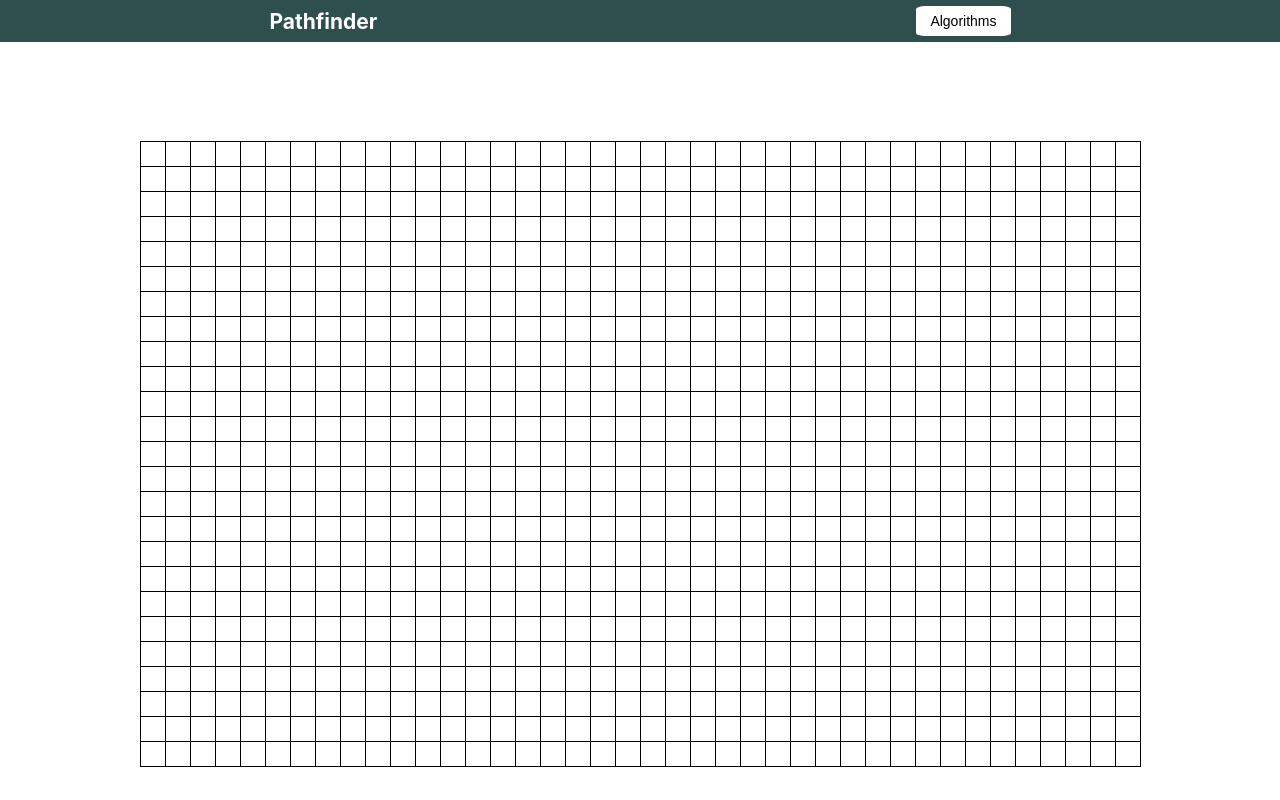
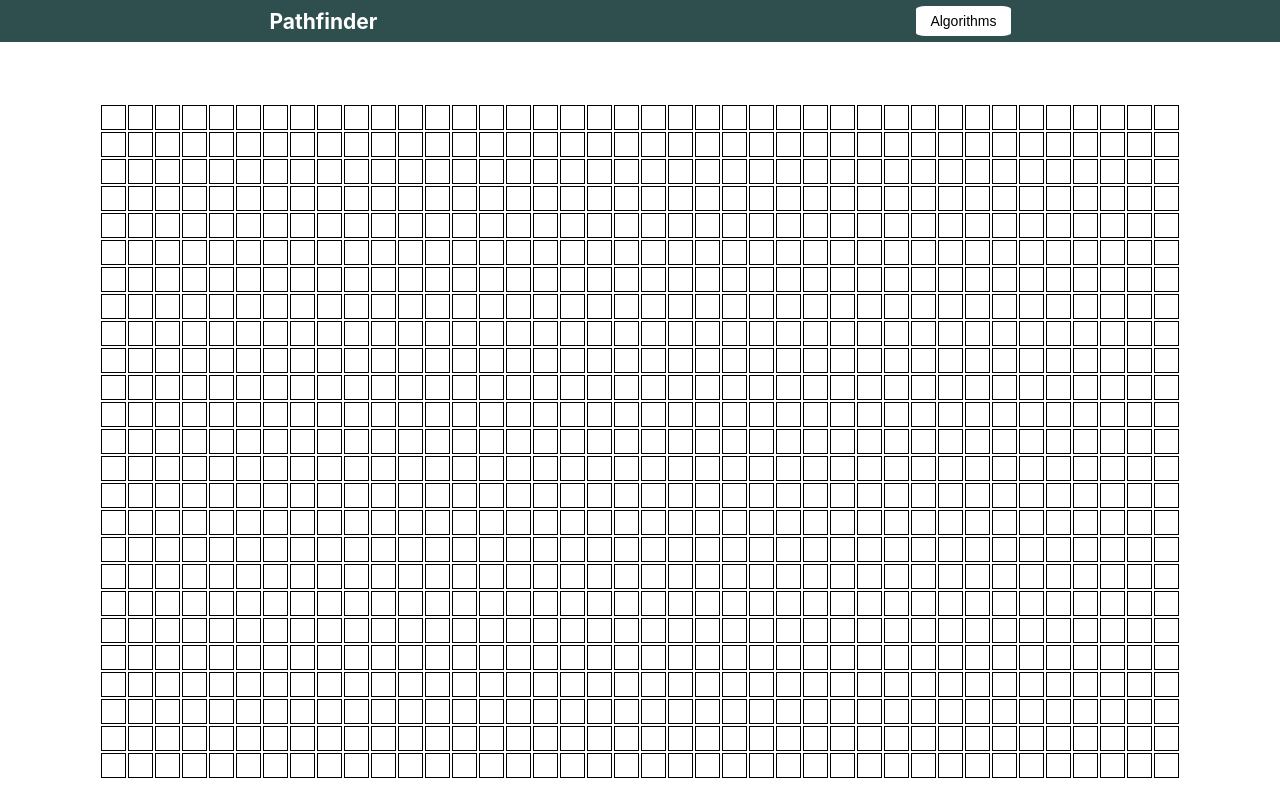
Before and after one commit to carokrny/pathfinder, a React (Create React App) app: page / in a window 1280 px wide. Built offline with nearby package versions, Linux system fonts and the light colour scheme; the HTML template or start-up script is replaced by a standard one.

Commit message:
Split Grid component functionality into Grid and GridWrapper components where Grid receives size in props from GridWrapper

```diff
--- a/src/App/index.tsx
+++ b/src/App/index.tsx
@@ -1,5 +1,5 @@
 import React from 'react';
-import Grid from '../Grid';
+import GridWrapper from '../Grid/GridWrapper';
 import Nav from '../Nav';
 import './App.css';
 
@@ -7,7 +7,7 @@ function App() {
   return (
     <div className="App" id="app">
       <Nav/>
-      <Grid/>
+      <GridWrapper/>
     </div>
   );
 }
--- a/src/Grid/Grid.css
+++ b/src/Grid/Grid.css
@@ -1,4 +1,4 @@
-#grid {
+.grid {
     height: auto;
     width: 100%;
     display: flex;
@@ -6,7 +6,7 @@
     justify-content: center;
 }
 
-#grid table{
+.grid table{
     height: 100%;
     max-width: 100%;
     border-spacing: 0;
--- /dev/null
+++ b/src/Grid/Grid.tsx
@@ -0,0 +1,42 @@
+import React from 'react';
+import './Grid.css';
+
+type GridProps = {
+  rows: number;
+  cols: number;
+}
+
+function Grid({ rows, cols }: GridProps) {
+
+  // placeholder for data of whick squares are walls, etc.
+  const data: any[][] = [];
+  for(let i = 0; i<rows; i++) {
+    let temp: any[] = [];
+    for(let j = 0; j<cols; j++) {
+      temp.push(0);
+    }
+    data.push(temp);
+  }
+
+
+  // return jsx with grid
+  return (
+    <table className="grid">
+      <tbody>
+      {data.map((currentRow, r) => {
+        return (
+          <tr id={`row${r}`} key={`row${r}`}>
+            {currentRow.map((item, c) => {
+              return (
+                <td className="block empty" id={`${r}-${c}`} key={`${r}-${c}`}>{/*`${r}-${c}`*/}</td>
+              )
+          })}
+          </tr>
+        )
+      })}
+      </tbody>
+    </table>
+  );
+}
+
+export default Grid;
--- /dev/null
+++ b/src/Grid/GridWrapper.tsx
@@ -0,0 +1,58 @@
+import React, { useState, useEffect, useRef } from 'react';
+import Grid from './Grid';
+import './Grid.css';
+
+// arbitrary size of each block in grid
+const blockSize = 25;
+
+function GridWrapper() {
+    // use state hook to enable grid sizing based on window size
+    // initially set to zero since useState runs before components mount
+    const [size, setSize] = useState({cols: 0, rows: 0});
+
+    const wrapper = useRef<HTMLDivElement>(null);
+
+    // Helper function to get size of parent element
+    function getSize(): {cols: number, rows: number} {
+        if (!wrapper || !wrapper.current) return {cols: 0, rows: 0}
+
+        // grab parent element from ref
+        const parent = wrapper.current.parentElement;
+
+        if (!parent) return {cols: 0, rows: 0}
+
+        // arbitrarily make rows and cols cover 80% of parent element
+        const cols = Math.floor(parent.clientWidth * .8 / blockSize);
+        const rows = Math.floor(parent.clientHeight * .8 / blockSize);
+
+        return { rows, cols };
+    }
+
+    // use effect hook to resize grid when window resizes
+    useEffect(() => {
+        function handleResize() {
+            setSize(getSize());
+        }
+
+        // calling handleResize in useEffect to get around initial load error
+        // since useEffect is called after all components mount.
+        handleResize();
+
+        // add event listener
+        window.addEventListener('resize', handleResize);
+
+        return () => {
+        // remove event listener
+        window.removeEventListener('resize', handleResize);
+        }
+    }, []);
+
+    // return jsx with grid
+    return (
+        <div className="grid-wrapper" ref={wrapper}>
+            <Grid rows={size.rows} cols={size.cols} />
+        </div>
+    );
+}
+
+export default GridWrapper;
--- a/src/Grid/index.tsx
+++ /dev/null
@@ -1,80 +0,0 @@
-import React, { useState, useEffect } from 'react';
-import './Grid.css';
-
-// arbitrary size of each block in grid
-const blockSize = 25;
-
-function Grid() {
-  // use state hook to enable grid sizing based on window size
-  // initially set to zero since useState runs before components mount
-  const [size, setSize] = useState({cols: 0, rows: 0});
-
-  // use effect hook to resize grid when window resizes
-  useEffect(() => {
-    function handleResize() {
-      setSize(getSize());
-    }
-
-    // calling handleResize in useEffect to get around initial load error
-    // since useEffect is called after all components mount.
-    handleResize();
-
-    // add event listener
-    window.addEventListener('resize', handleResize);
-
-    return () => {
-      // remove event listener
-      window.removeEventListener('resize', handleResize);
-    }
-  }, []);
-
-  // placeholder for data of whick squares are walls, etc.
-  const data: any[][] = [];
-  for(let i = 0; i<size.rows; i++) {
-    let temp: any[] = [];
-    for(let j = 0; j<size.cols; j++) {
-      temp.push(0);
-    }
-    data.push(temp);
-  }
-
-
-  // return jsx with grid
-  return (
-    <div id="grid">
-      <table>
-        <tbody>
-        {data.map((currentRow, r) => {
-          return (
-            <tr id={`row${r}`} key={`row${r}`}>
-              {currentRow.map((item, c) => {
-                return (
-                  <td className="block empty" id={`${r}-${c}`} key={`${r}-${c}`}>{/*`${r}-${c}`*/}</td>
-                )
-            })}
-            </tr>
-          )
-        })}
-        </tbody>
-      </table>
-    </div>
-  );
-}
-
-/**
- * Helper function to get size of parent element
- */
-function getSize(): {cols: number, rows: number} {
-  const app = document.getElementById('app');
-
-  if (!app) {
-    return {cols: 0, rows: 0}
-  }
-
-  const cols = Math.floor(app.clientWidth * .8 / blockSize);
-  const rows = Math.floor(app.clientHeight * .8 / blockSize);
-
-  return { rows, cols };
-}
-
-export default Grid;
```
